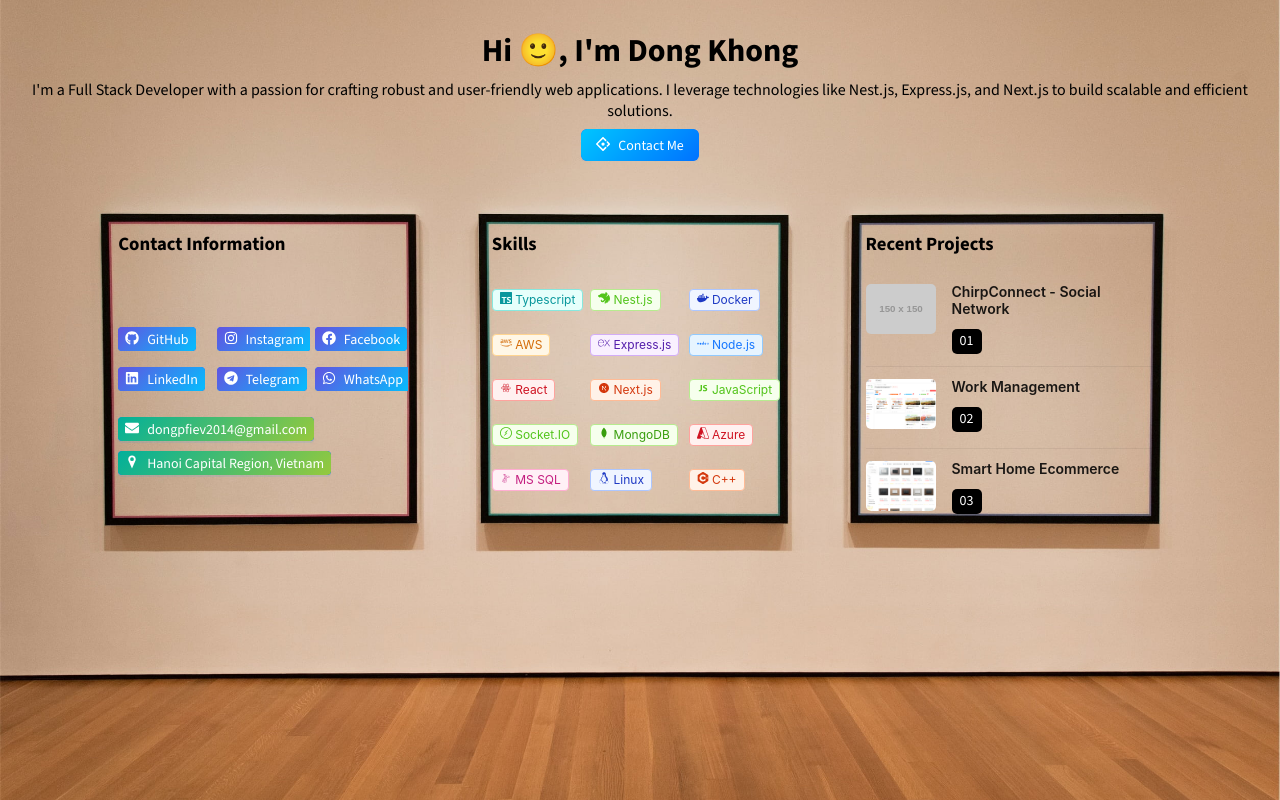
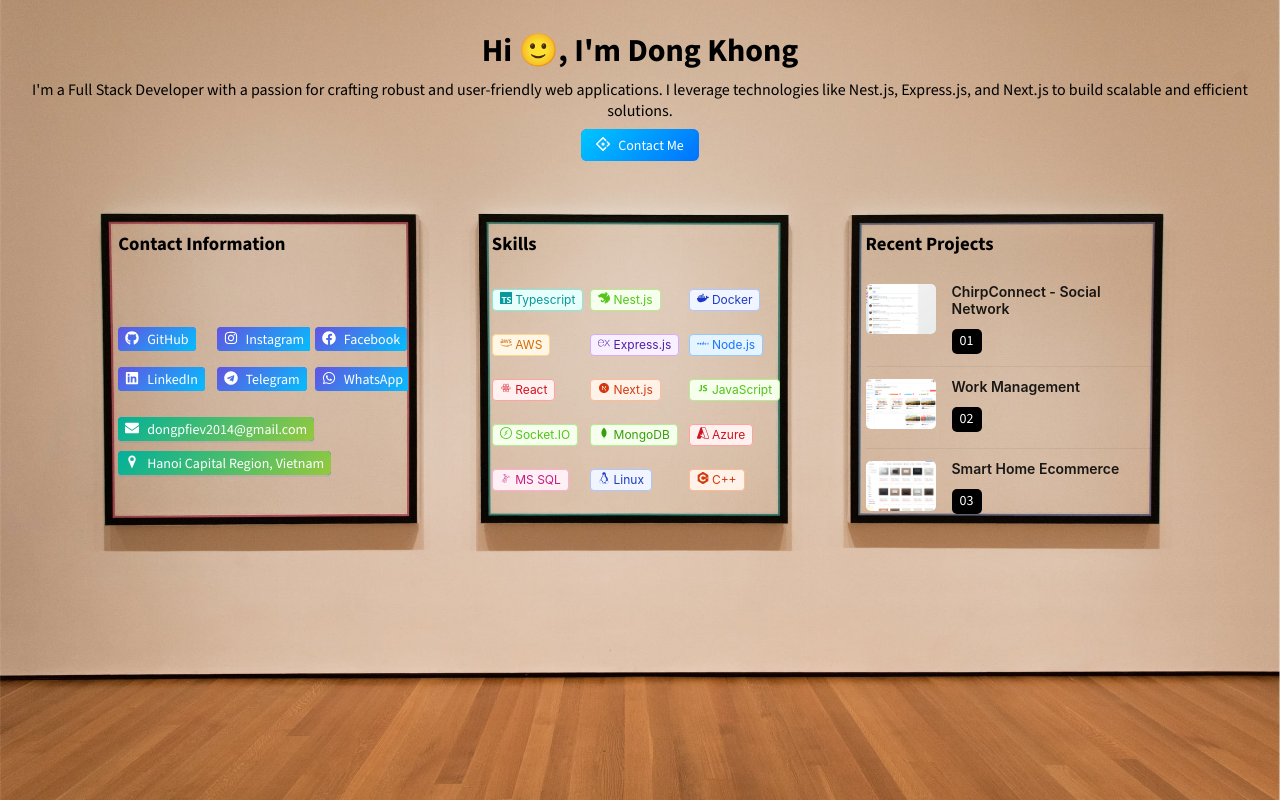
Before and after one commit to dongpfiev2014/Portfolio, a React (Create React App) app: page / in a window 1280 px wide. Built offline with nearby package versions, Linux system fonts and the light colour scheme.

Commit message:
feat: update chirpconnect app

```diff
--- a/src/App.js
+++ b/src/App.js
@@ -52,6 +52,7 @@ import { RiNextjsFill } from "react-icons/ri";
 import { GiPositionMarker } from "react-icons/gi";
 import SmartHome from "./assets/SmartHome.png";
 import WorkManagement from "./assets/WorkManagement.png";
+import ChirpConnect from "./assets/chirpconnect.png";
 import { FcRight, FcLeft } from "react-icons/fc";
 import axios from "axios";
 
@@ -266,8 +267,8 @@ function App() {
       title: "ChirpConnect - Social Network",
       description:
         "ChirpConnect is a social networking platform featuring tweet management, likes, follows, retweets, search, real-time notifications, messaging, group chats & profile management.",
-      url: "https://example.com/project1",
-      thumbnail: "https://via.placeholder.com/150",
+      url: "https://chirpconnect.fun",
+      thumbnail: ChirpConnect,
     },
     {
       title: "Work Management",
```
Also changed, not shown: src/assets/chirpconnect.png (added).
